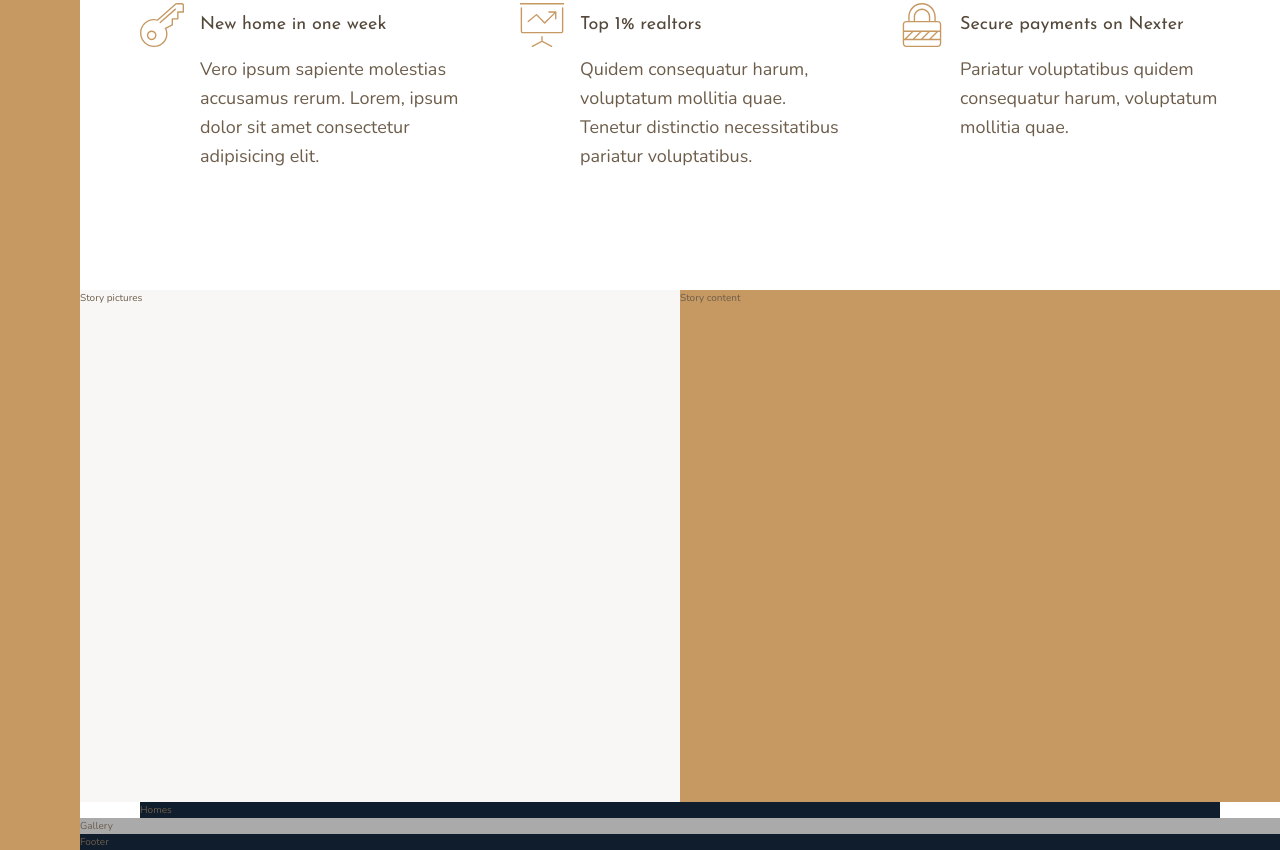
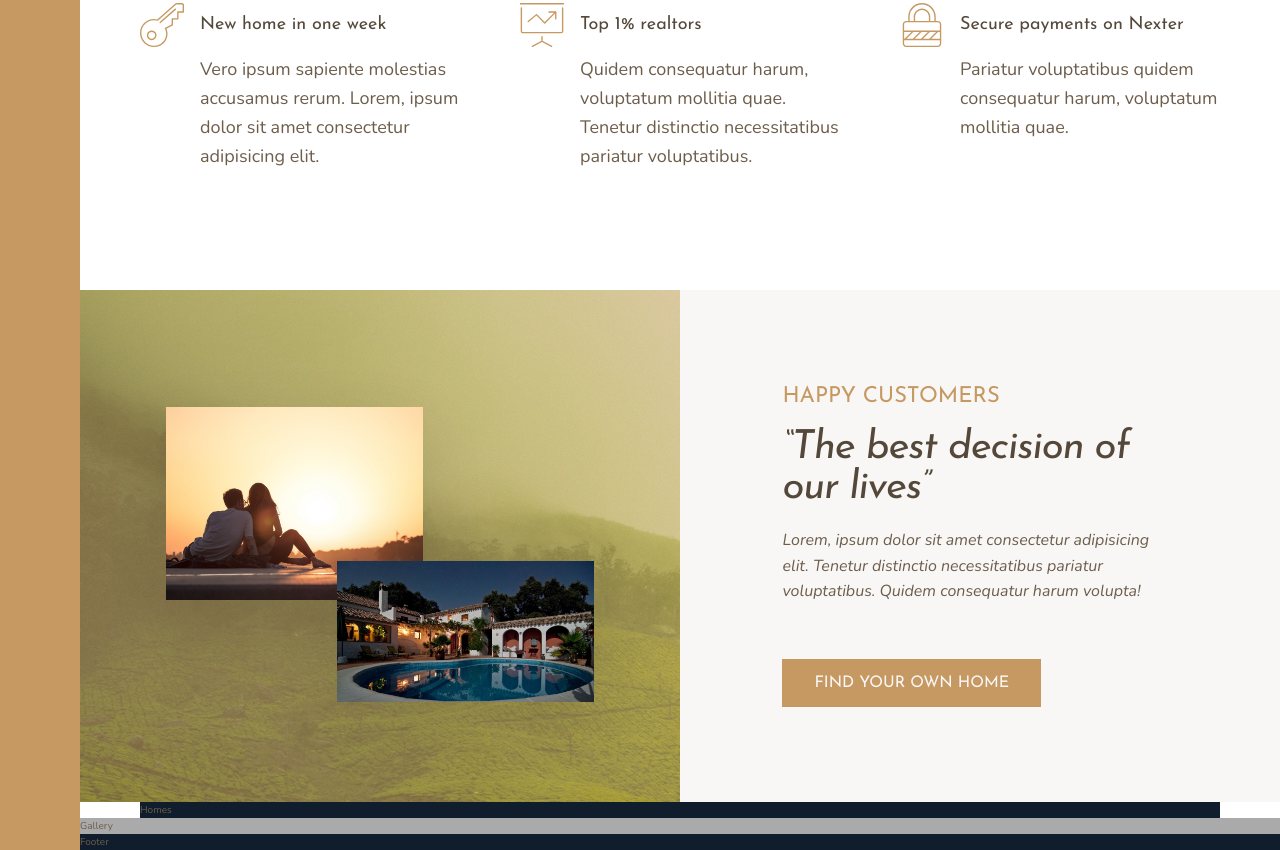
Before and after one commit to bhszewczyk/Nexter, a website: page index.html in a window 1280 px wide. Shown: the part 984-1834 px from the top of the page. Drawn offline with nearby package versions, Linux system fonts and the light colour scheme.

Commit message:
Adds story section design

```diff
--- a/index.html
+++ b/index.html
@@ -80,8 +80,26 @@
         </p>
       </div>
     </section>
-    <div class="story__pictures">Story pictures</div>
-    <div class="story__content">Story content</div>
+    <div class="story__pictures">
+      <img
+        src="img/story-1.jpeg"
+        alt="Couple with a new house"
+        class="story__img--1"
+      />
+      <img src="img/story-2.jpeg" alt="New house" class="story__img--2" />
+    </div>
+    <div class="story__content">
+      <h3 class="heading-3 mb-sm">Happy Customers</h3>
+      <h2 class="heading-2 heading-2--dark mb-sm">
+        &ldquo;The best decision of our lives&rdquo;
+      </h2>
+      <p class="story__text mb-lg">
+        Lorem, ipsum dolor sit amet consectetur adipisicing elit. Tenetur
+        distinctio necessitatibus pariatur voluptatibus. Quidem consequatur
+        harum volupta!
+      </p>
+      <button class="btn">Find your own home</button>
+    </div>
     <section class="homes">Homes</section>
     <section class="gallery">Gallery</section>
     <footer class="footer">Footer</footer>
--- a/sass/_base.scss
+++ b/sass/_base.scss
@@ -13,6 +13,9 @@ $color-grey-dark-2: #6d5d4b;
 // FONT VARIABLES
 $font-primary: "Nunito", sans-serif;
 $font-display: "Josefin Sans", sans-serif;
+
+// BOX-SHADOWS
+$box-shadow-pic: 0 2rem 6rem rgba(#000, 0.1);
 
 *,
 *::before,
--- a/sass/_story.scss
+++ b/sass/_story.scss
@@ -1,11 +1,45 @@
 .story {
   &__pictures {
-    background-color: $color-grey-light-1;
     grid-column: full-start / col-end 4;
+    background-image: linear-gradient(
+        rgba($color-primary, 0.5),
+        rgba($color-primary, 0.5)
+      ),
+      url(../img/back.jpg);
+
+    display: grid;
+    grid-template-columns: repeat(7, 1fr);
+    grid-template-rows: repeat(6, 1fr);
+    align-items: center;
+  }
+
+  &__img--1 {
+    width: 100%;
+    grid-column: 2/5;
+    grid-row: 2 / span 3;
+    box-shadow: $box-shadow-pic;
+  }
+
+  &__img--2 {
+    width: 100%;
+    grid-column: 4/7;
+    grid-row: 4 / span 2;
+    box-shadow: $box-shadow-pic;
   }
 
   &__content {
-    background-color: $color-primary;
+    background-color: $color-grey-light-1;
     grid-column: col-start 5 / full-end;
+
+    padding: 6rem 8vw;
+    display: flex;
+    flex-direction: column;
+    justify-content: center;
+    align-items: flex-start;
+  }
+
+  &__text {
+    font-size: 1.6rem;
+    font-style: italic;
   }
 }
--- a/sass/_typography.scss
+++ b/sass/_typography.scss
@@ -1,6 +1,7 @@
 %heading {
   font-family: $font-display;
   font-weight: 400;
+  line-height: 1;
 }
 
 .heading-1 {
@@ -8,10 +9,26 @@
 }
 .heading-2 {
   @extend %heading;
+
+  font-size: 4rem;
+  font-style: italic;
+  letter-spacing: -1px;
+
+  &--light {
+    color: $color-grey-light-1;
+  }
+  &--dark {
+    color: $color-grey-dark-1;
+  }
 }
 .heading-3 {
   @extend %heading;
+
+  font-size: 2.2rem;
+  color: $color-primary;
+  text-transform: uppercase;
 }
+
 .heading-4 {
   @extend %heading;
   font-size: 1.8em;
@@ -23,3 +40,20 @@
     color: $color-grey-dark-1;
   }
 }
+
+.btn {
+  background-color: $color-primary;
+  color: $color-grey-light-1;
+  border: none;
+  border-radius: 0;
+  font-family: $font-display;
+  font-size: 1.6rem;
+  text-transform: uppercase;
+  padding: 1.6rem 3.2rem;
+  cursor: pointer;
+  align-items: center;
+
+  &:hover {
+    background-color: $color-primary-dark;
+  }
+}
--- /dev/null
+++ b/sass/_utilities.scss
@@ -0,0 +1,12 @@
+.mb-sm {
+  margin-bottom: 2rem;
+}
+.mb-md {
+  margin-bottom: 3.2rem;
+}
+.mb-lg {
+  margin-bottom: 5.4rem;
+}
+.mb-hg {
+  margin-bottom: 8rem;
+}
--- a/sass/main.scss
+++ b/sass/main.scss
@@ -1,5 +1,6 @@
 @import "base";
 @import "typography";
+@import "utilities";
 
 @import "sidebar";
 @import "header";
```
Also changed, not shown: img/text.txt (deleted, +0 -18 lines), css/style.css.
